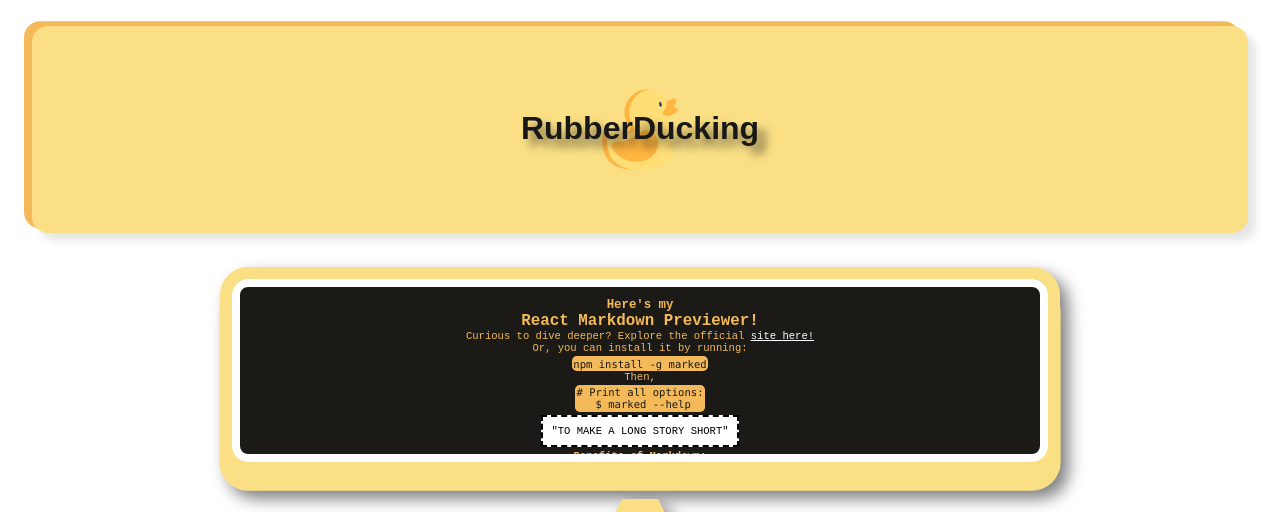
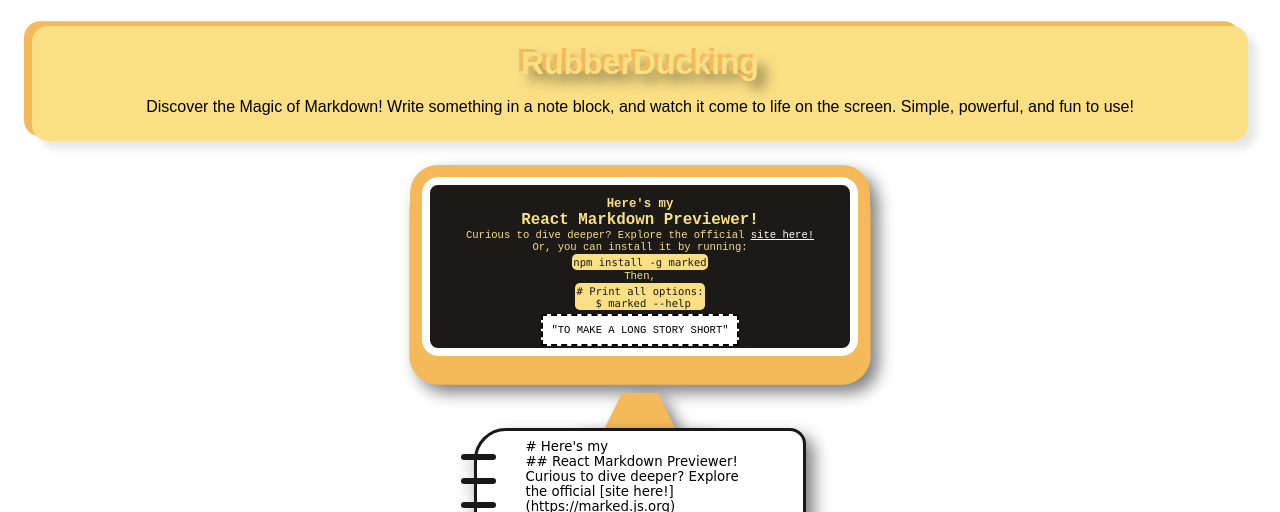
Before and after one commit to JuliAlchemDev/RubberDucking, a React (Create React App) app: page / in a window 1280 px wide. Shown: the top 512 px of the page. Built offline with nearby package versions, Linux system fonts and the light colour scheme; grey boxes are pictures that could not be loaded.

Commit message:
Screen M| Footer & Header - done

```diff
--- a/src/App.css
+++ b/src/App.css
@@ -46,13 +46,11 @@
   background-size: 5rem 5rem;
   background-repeat: no-repeat;
   background-position: center;
-
-  /* Try Shadows */
   text-shadow: 0.5rem 0.5rem 0.5rem rgba(0, 0, 0, 0.5);
-  position: relative;
-  transform: translate(-50%, -50%);
-  top: 50%;
-  left: 50%;
+  /* color: var(--duck-yellow);
+   text-shadow:
+   -0.25rem -0.2rem 0 var(--duck-orange),
+    0.5rem 0.5rem 0.7rem rgba(0, 0, 0, 0.5);  */
 }
 .header__p {
   display: none;
@@ -218,3 +216,54 @@
   transform: scale(1.5);
   transition: transform 250ms;
 }
+
+@media only screen and (min-width: 768px) {
+  .App__header {
+    display: flex;
+    flex-direction: column;
+    align-items: center;
+    padding: 1.5% 5% 2% 5%;
+
+  }
+  .header__h1 {
+   margin-bottom: 1rem;
+   padding: 0;
+   background-image: none;
+   color: var(--duck-yellow);
+   text-shadow:
+   -0.25rem -0.2rem 0 var(--duck-orange),
+    0.5rem 0.5rem 0.7rem rgba(0, 0, 0, 0.5);
+  }
+  .header__p {
+    display: flex;
+    text-align: center;
+  }
+
+
+
+  .App__main {
+    width: 40%;
+    /* border: 1px solid red; */
+  }
+  .main__section--Screen {
+    outline: 0.8rem solid var(--duck-orange);
+    box-shadow: 0 1rem 0 0.79rem var(--duck-orange);
+    color: var(--duck-yellow);
+  }
+  .main__section--Screen::after {
+    background-color: var(--duck-orange);
+  }
+  .main__section--Screen::before {
+    background-color: var(--duck-orange);
+  }
+  #preview code {
+    background-color: var(--duck-yellow);}
+
+  .App__footer {
+    background-color: var(--duck-yellow);
+  }
+  .footer__p {
+    flex-direction: row;
+    justify-content: center;
+  }
+ }
--- a/src/App.js
+++ b/src/App.js
@@ -14,7 +14,7 @@ function App() {
       <header className="App__header">
         <h1 className='header__h1'>RubberDucking</h1>
         <p className='header__p'>Discover the Magic of Markdown!
-        Write something in a note block, and watch it come to life on your screen. Simple, powerful, and fun to use!</p>
+        Write something in a note block, and watch it come to life on the screen. Simple, powerful, and fun to use!</p>
       </header>
 
       <main className='App__main'>
```
